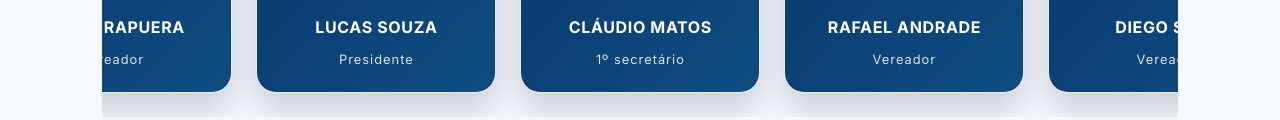
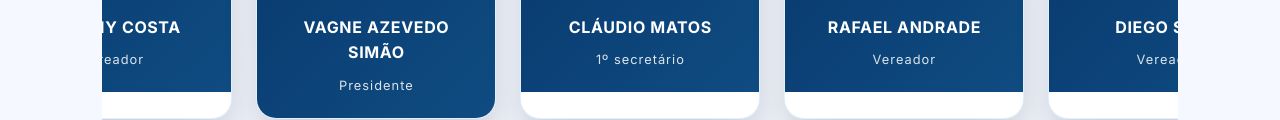
Before and after one commit to MatheusLima7/cabofrio-rj, a website built with Vite: page index.html in a window 1280 px wide. Shown: the part 4186-4306 px from the top of the page. Built offline with nearby package versions, Linux system fonts and the light colour scheme.

Commit message:
updating

```diff
--- a/index.html
+++ b/index.html
@@ -320,10 +320,10 @@
               <img
                 class="parlamentares__photo"
                 src="https://www.transparencia.cabofrio.rj.leg.br/imagens/644.jpg"
-                alt="Foto da parlamentar Ana Ibirapuera."
+                alt="Foto da parlamentar JOHNNY  COSTA."
               />
               <div class="parlamentares__info">
-                <h4>Ana Ibirapuera</h4>
+                <h4>JOHNNY COSTA</h4>
                 <span>Vereador</span>
               </div>
             </article>
@@ -331,10 +331,10 @@
               <img
                 class="parlamentares__photo"
                 src="https://www.transparencia.cabofrio.rj.leg.br/imagens/595.jpg"
-                alt="Foto do parlamentar Lucas Souza."
+                alt="Foto do parlamentar VAGNE AZEVEDO SIMÃO."
               />
               <div class="parlamentares__info">
-                <h4>Lucas Souza</h4>
+                <h4>VAGNE AZEVEDO SIMÃO</h4>
                 <span>Presidente</span>
               </div>
             </article>
@@ -375,10 +375,10 @@
               <img
                 class="parlamentares__photo"
                 src="https://www.transparencia.cabofrio.rj.leg.br/imagens/642.jpg"
-                alt="Foto da parlamentar Renata Almeida."
+                alt="Foto da parlamentar ANDRÉ LUIZ LOBO FILHO"
               />
               <div class="parlamentares__info">
-                <h4>Renata Almeida</h4>
+                <h4>ANDRÉ LUIZ LOBO FILHO</h4>
                 <span>Vereador</span>
               </div>
             </article>
```
